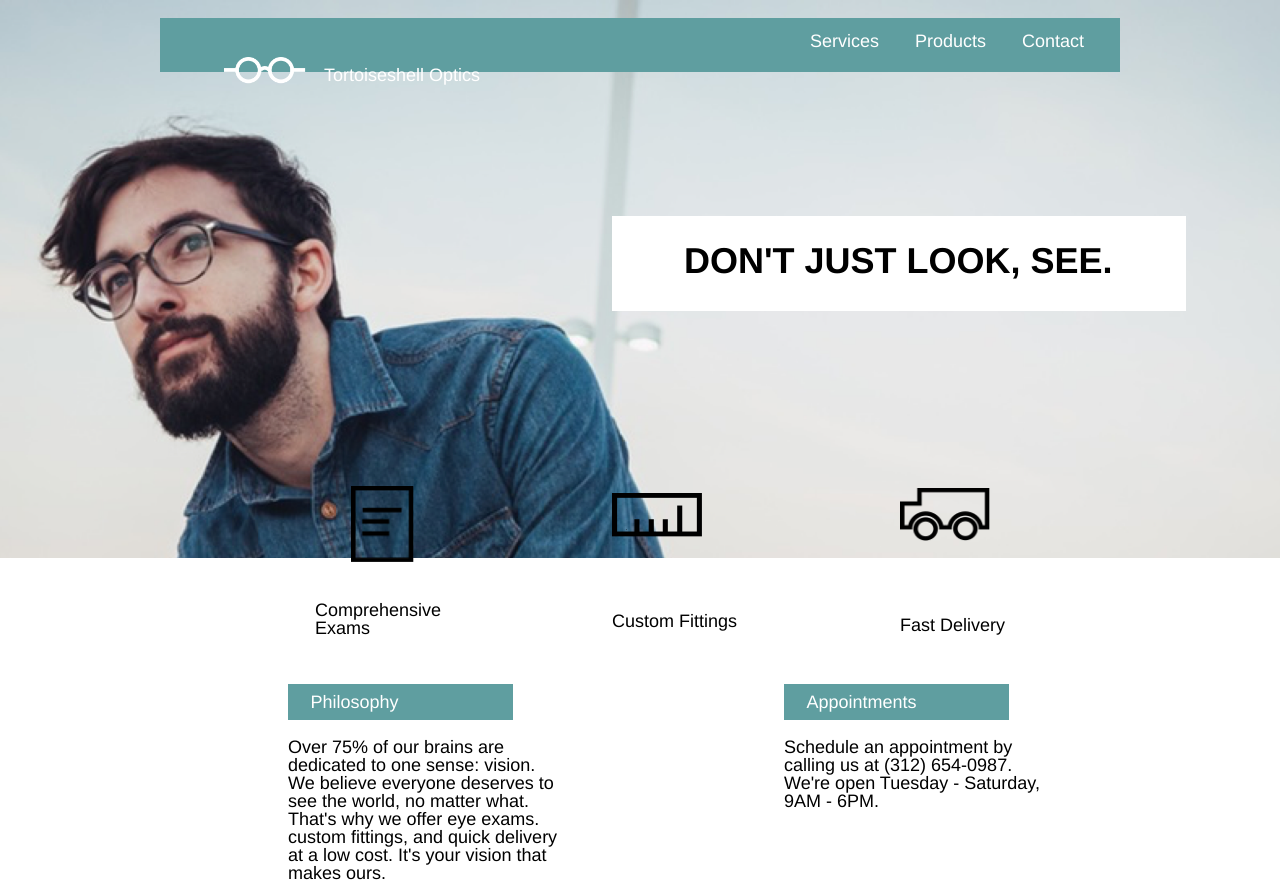
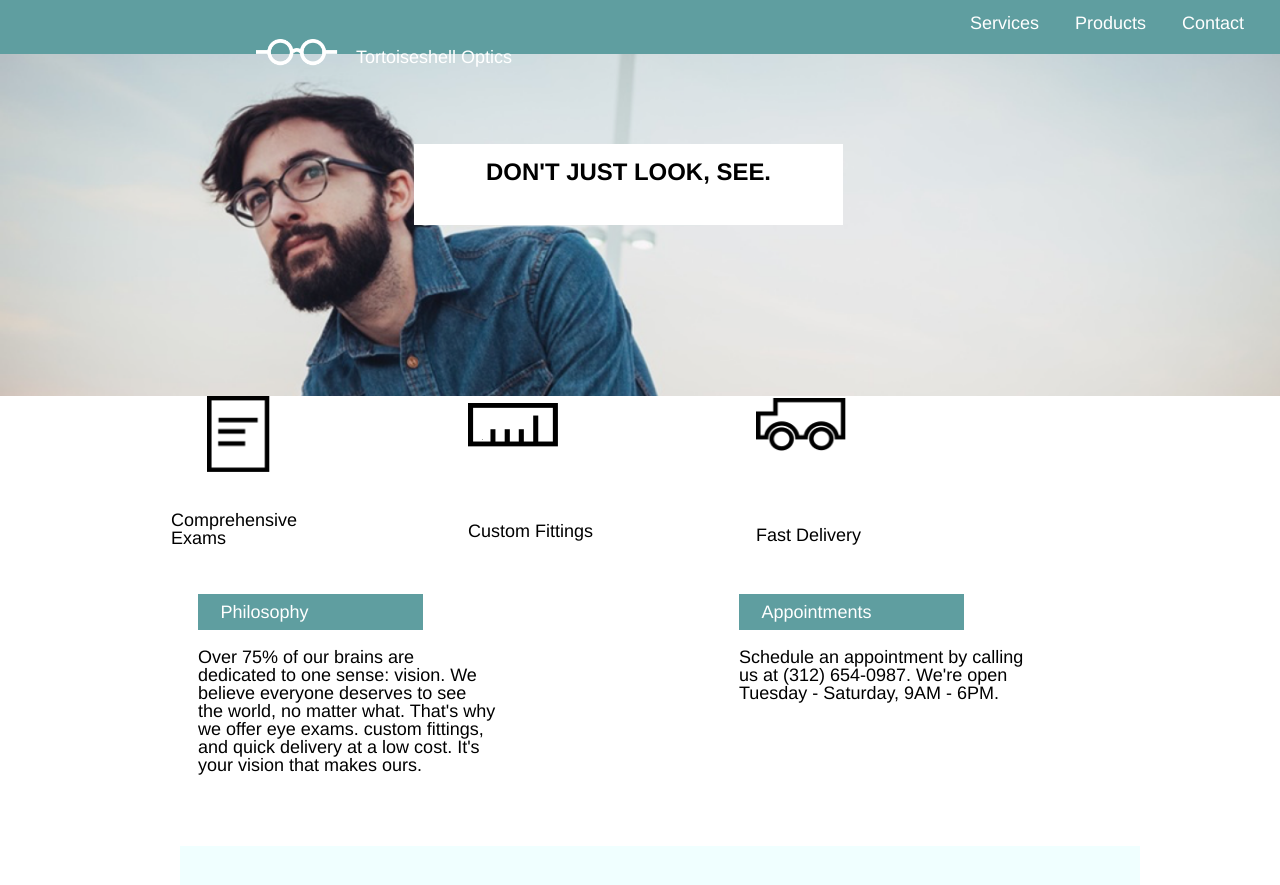
Before and after one commit to nemosfate/tortoise, a plain HTML site: page index.html in a window 1280 px wide. Shown: the top 885 px of the page. Drawn offline with Linux system fonts and the light colour scheme.

Commit message:
tab media query

```diff
--- a/resources/css/styles.css
+++ b/resources/css/styles.css
@@ -5,7 +5,7 @@ html {
     background: url("../images/glasses-bg.png") center top no-repeat;
     background-size: auto 31rem;
 }
-
+/* Header/Landing */
 .landing {
     height: 26rem;
 }
@@ -75,7 +75,7 @@ nav {
   background-color: white;
 }
 
-
+/*Main Content*/
 .clipart {
   height: 8rem;
   width: 960px;
@@ -114,6 +114,7 @@ ul li {
   margin-bottom: 4rem;
 }
 
+/*Contact & About*/
 .contact-about-container {
   display: flex;
   flex-flow: row nowrap;
@@ -161,3 +162,32 @@ footer img {
 footer span {
   font-size: 1.5rem;
 }
+
+
+@media screen and (max-device-width: 1024px)
+{
+  html  {
+    background-size: 100% 22rem;
+  }
+  .landing {
+    height: 22rem;
+  }
+  .container-width {
+    width: 100%;
+    margin: 0 0 0 0;
+  }
+  .slogan {
+    font-size: 1.33rem;
+    font-weight: bold;
+    margin-top: 5rem;
+    margin-left: 23rem;
+    width: 285px;
+    padding: 0.75rem 4rem;
+  }
+  .clipart {
+    margin-left: 2rem;
+  }
+  .about {
+    margin-left: 11rem;
+  }
+}
```
